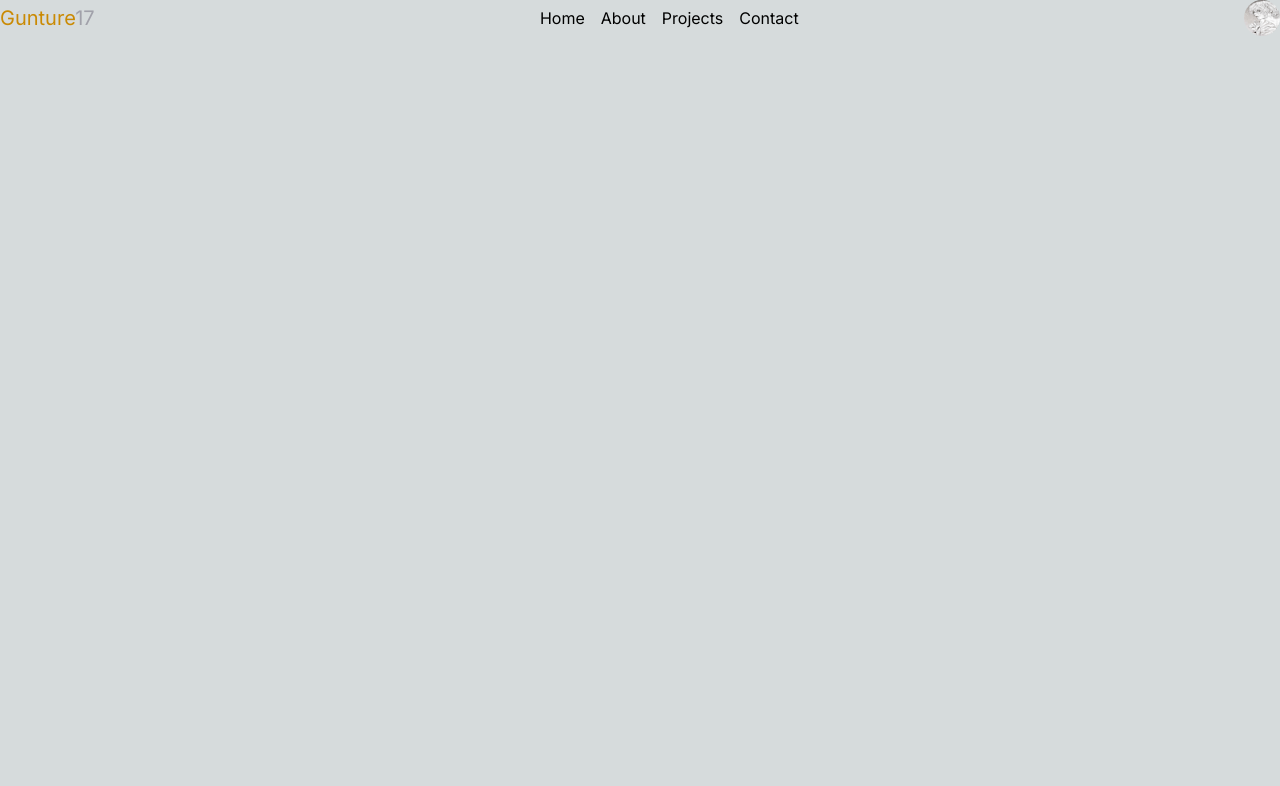
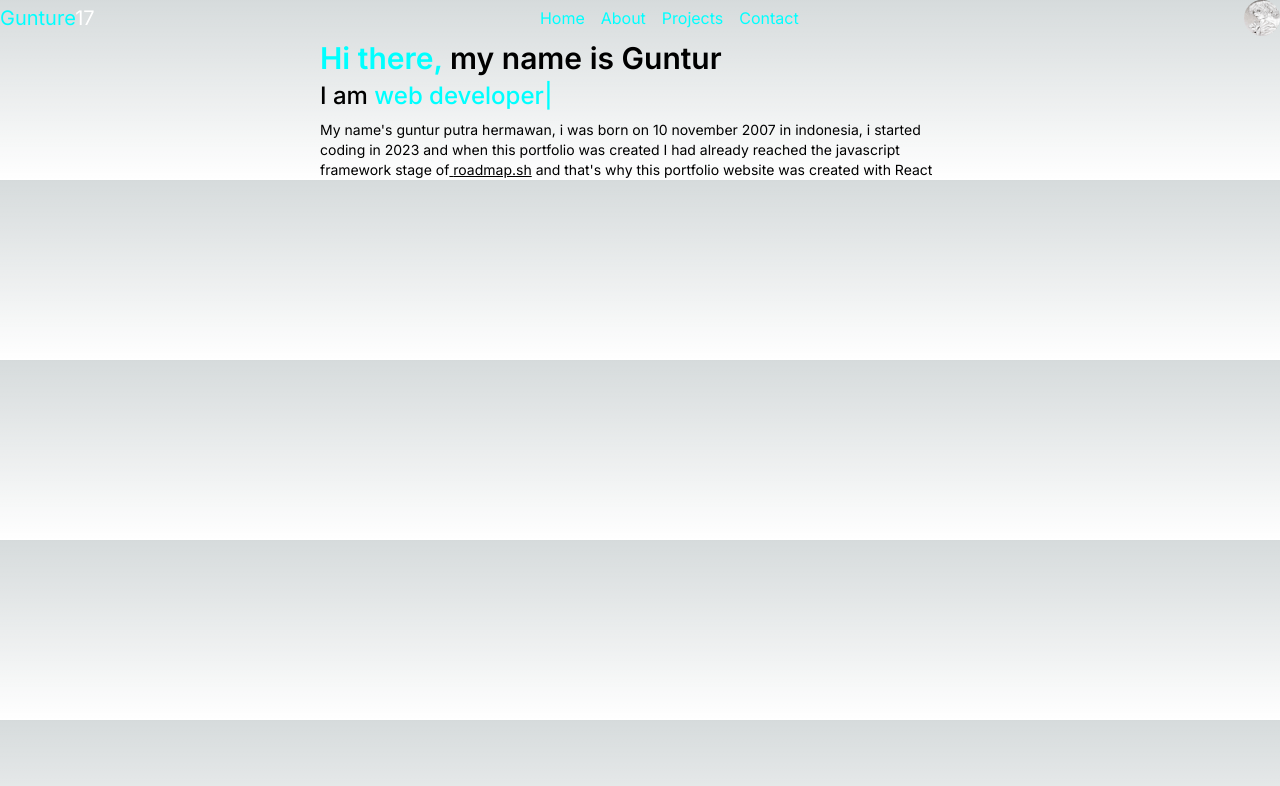
Before and after one commit to Goldguntur/guntur-portfolio-react, a Next.js app: page / in a window 1280 px wide. Shown: the top 786 px of the page. Built offline with nearby package versions, Linux system fonts and the light colour scheme.

Commit message:
menambah article perkenalan diri

```diff
--- a/src/app/page.jsx
+++ b/src/app/page.jsx
@@ -1,4 +1,11 @@
+"use client";
+
+import { useRef } from "react";
+import { TypeAnimation } from "react-type-animation";
+import "./globals.css";
+
 import Navbar from "../components/navbar";
+
 const guntur = {
   name: "Guntur",
   age: 17,
@@ -14,11 +21,45 @@ const guntur = {
 export default function Home() {
   return (
     <>
-      <nav>
+      <nav className="mb-10">
         <Navbar name={guntur.name} logoImg="/logo.jpg" alt={guntur.img.alt} />
       </nav>
-      <main>
-        <section></section>
+      <main className="w-full h-full flex items-center justify-center md:flex-row">
+        <section key="article" className="lg:w-1/2">
+          <article>
+            <h1 className="font-semibold lg:text-3xl text-2xl mb-1">
+              <span className="text-primary">Hi there,</span> my name is Guntur
+            </h1>
+            <h2 className=" font-medium lg:text-2xl text-xl mb-2">
+              I am
+              <span className="text-primary">
+                <TypeAnimation
+                  sequence={[
+                    " programmer",
+                    2000,
+                    " web developer",
+                    2000,
+                    " front end developer",
+                    2000,
+                  ]}
+                  speed={10}
+                  className="text-inherit text-primary"
+                  repeat={Infinity}
+                />
+              </span>
+            </h2>
+            <p className="text-xs md:text-sm">
+              My name's guntur putra hermawan, i was born on 10 november 2007 in
+              indonesia, i started coding in 2023 and when this portfolio was
+              created I had already reached the javascript framework stage of
+              <a href="http://roadmap.sh" className=" underline">
+                {" "}
+                roadmap.sh
+              </a>{" "}
+              and that's why this portfolio website was created with React
+            </p>
+          </article>
+        </section>
       </main>
     </>
   );
--- a/src/components/navbar.jsx
+++ b/src/components/navbar.jsx
@@ -1,29 +1,28 @@
 export default function Navbar({ name, logoImg, alt }) {
   return (
-    <div className="navbar w-full flex justify-between fixed top-0  items-center antialiased">
+    <div className="navbar w-full flex justify-between fixed top-0  items-center ">
       {/* logo nav */}
-      <h1 className=" text-yellow-600 text-xl">
-        {name}e<span className=" text-zinc-400">17</span>
+      <h1 className=" text-primary text-xl">
+        {name}e<span className=" text-white">17</span>
       </h1>
-      {/* list dropdown */}
       <ul className="flex gap-4 justify-center items-center ">
         <li>
-          <a href="#home" target="_blank">
+          <a href="#home" target="_blank" className="text-primary">
             Home
           </a>
         </li>
         <li>
-          <a href="#about" target="_blank">
+          <a href="#about" target="_blank" className="text-primary">
             About
           </a>
         </li>
         <li>
-          <a href="#projects" target="_blank">
+          <a href="#projects" target="_blank" className="text-primary">
             Projects
           </a>
         </li>
         <li>
-          <a href="#contact" target="_blank">
+          <a href="#contact" target="_blank" className="text-primary">
             Contact
           </a>
         </li>
--- a/tailwind.config.js
+++ b/tailwind.config.js
@@ -12,6 +12,9 @@ module.exports = {
         "gradient-conic":
           "conic-gradient(from 180deg at 50% 50%, var(--tw-gradient-stops))",
       },
+      colors: {
+        primary: "#00ffff",
+      },
     },
   },
   plugins: [],
```
Also changed, not shown: package.json (+5 -4 lines), 1 other file (tests, documents, lock files or other folders).
